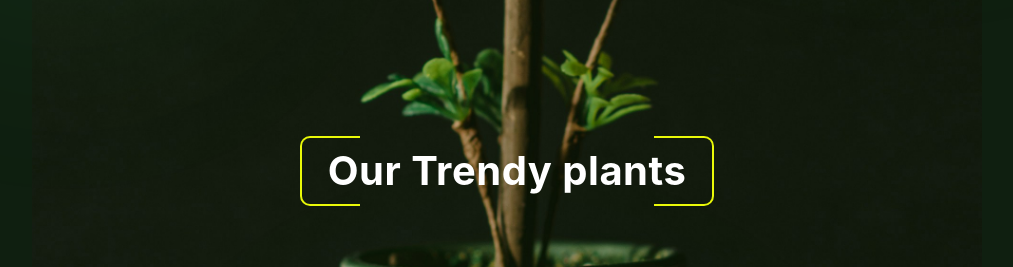
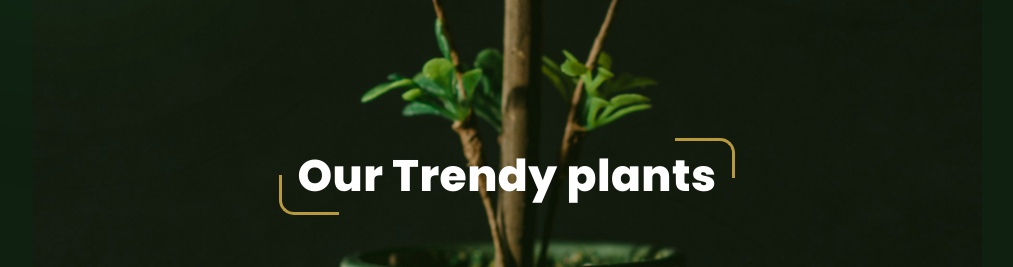
Before and after one commit to ankitgithub12/SoftDef-Frontend-Developer-Assignment, a React (Vite) app in the folder client/: page / in a window 1280 px wide. Shown: the part 760-1027 px from the top of the page, without its empty margins (133-1146 px from the left). Built offline with nearby package versions, Linux system fonts and the light colour scheme.

Commit message:
feat: implement modern section heading styles with gold corner brackets

```diff
--- a/client/src/components/CustomerReview.jsx
+++ b/client/src/components/CustomerReview.jsx
@@ -1,5 +1,6 @@
 import React from 'react';
 import { Star } from 'lucide-react';
+import SectionTitle from './SectionTitle';
 import avatar1 from '../assets/avatar-1.png';
 import avatar2 from '../assets/avatar-2.png';
 import avatar3 from '../assets/avatar-3.png';
@@ -36,13 +37,7 @@ const CustomerReview = () => {
       <div className="max-w-7xl mx-auto px-6 sm:px-8 lg:px-12 relative z-10">
 
         {/* Section Heading */}
-        <div className="flex items-center justify-center mb-16">
-          <div className="customer-review-heading-container">
-            <h2 className="customer-review-heading">
-              Customer Review
-            </h2>
-          </div>
-        </div>
+        <SectionTitle title="Customer Review" className="mb-16" />
 
         {/* 3 Review Cards in a Row */}
         <div className="grid grid-cols-1 md:grid-cols-3 gap-6 lg:gap-8 mt-12 font-sans">
--- a/client/src/components/SectionTitle.jsx
+++ b/client/src/components/SectionTitle.jsx
@@ -3,12 +3,8 @@ import React from 'react';
 const SectionTitle = ({ title, className = '' }) => {
   return (
     <div className={`flex items-center justify-center ${className}`}>
-      <h2 className="relative px-7 py-2.5 text-3xl sm:text-[40px] font-bold text-white tracking-[0.5px] leading-tight text-center select-none font-sans inline-block">
-        {/* Left Bracket */}
-        <span className="absolute left-0 top-0 bottom-0 w-[60px] border-l-2 border-t-2 border-b-2 border-[#e9f908] rounded-l-[10px]"></span>
+      <h2 className="modern-section-heading">
         {title}
-        {/* Right Bracket */}
-        <span className="absolute right-0 top-0 bottom-0 w-[60px] border-r-2 border-t-2 border-b-2 border-[#e9f908] rounded-r-[10px]"></span>
       </h2>
     </div>
   );
--- a/client/src/index.css
+++ b/client/src/index.css
@@ -209,76 +209,108 @@ body {
   border-color: rgba(255, 255, 255, 0.12);
 }
 
-/* ===== Customer Review Section & Heading Styles ===== */
+/* ===== Customer Review Section Background ===== */
 .customer-review-section {
   background: linear-gradient(135deg, #0F1B14 0%, #16231A 100%) !important;
 }
 
-.customer-review-heading-container {
-  display: inline-flex;
-  align-items: center;
-  justify-content: center;
+/* ===== Modern Section Heading Styles ===== */
+.modern-section-heading {
   position: relative;
-  padding: 15px 30px;
-}
-
-.customer-review-heading {
-  position: relative;
-  font-family: var(--font-poppins), sans-serif;
-  font-weight: 800;
+  font-family: 'Poppins', 'Inter', 'Manrope', sans-serif;
+  font-weight: 800; /* Bold 700-800 weight */
   color: #FFFFFF;
-  font-size: 2.25rem; /* ~36px mobile */
+  font-size: 1.875rem; /* ~30px for mobile */
   text-align: center;
   letter-spacing: 0.5px;
   line-height: 1.2;
   user-select: none;
   display: inline-block;
+
+  /* Space for lines and spacing:
+     Left/Right padding defines the distance from outer edge of container to start of text.
+     On mobile: padding-left/right: 32px.
+     With left/right absolute positioning of pseudoclasses at 16px,
+     the gap between vertical lines and text is exactly 32 - 16 = 16px! (Within 12-18px requirement).
+  */
+  padding: 10px 32px;
 }
 
 @media (min-width: 768px) {
-  .customer-review-heading {
-    font-size: 2.75rem; /* ~44px desktop */
+  .modern-section-heading {
+    font-size: 2.75rem; /* ~44px desktop (around 42-48px) */
+    padding: 14px 42px; /* On desktop: padding-left/right: 42px */
   }
 }
 
-/* Corner decorations */
-.customer-review-heading::before,
-.customer-review-heading::after {
+/* Base styles for the gold corner decorations using ::before and ::after */
+.modern-section-heading::before,
+.modern-section-heading::after {
   content: "";
   position: absolute;
-  width: 45px;
-  height: 35px;
+  width: 44px;
+  height: 32px;
   box-sizing: border-box;
-  transition: width 0.35s cubic-bezier(0.25, 0.8, 0.25, 1),
-              height 0.35s cubic-bezier(0.25, 0.8, 0.25, 1);
   pointer-events: none;
+  border-width: 0;
+  border-color: #B89A3D; /* Metallic gold (#B89A3D) */
+  border-style: solid;
+  transition: width 0.3s cubic-bezier(0.25, 0.8, 0.25, 1),
+              height 0.3s cubic-bezier(0.25, 0.8, 0.25, 1),
+              transform 0.3s cubic-bezier(0.25, 0.8, 0.25, 1);
 }
 
-/* Left Decoration: Vertical line left, curves to horizontal bottom */
-.customer-review-heading::before {
-  left: -18px;
-  bottom: -12px;
-  border-left: 3px solid #B89A3D;
-  border-bottom: 3px solid #B89A3D;
-  border-bottom-left-radius: 14px;
+@media (min-width: 768px) {
+  .modern-section-heading::before,
+  .modern-section-heading::after {
+    width: 60px;
+    height: 40px;
+  }
+}
+
+/* Left Decoration: Vertical line, curves to horizontal bottom */
+.modern-section-heading::before {
+  left: 16px; /* Spacing on mobile = 32px - 16px = 16px */
+  bottom: 0px;
+  border-left-width: 3px;
+  border-bottom-width: 3px;
+  border-bottom-left-radius: 14px; /* 12-16px */
+}
+
+@media (min-width: 768px) {
+  .modern-section-heading::before {
+    left: 24px; /* Spacing on desktop = 42px - 24px = 18px! (Within 12-18px) */
+    bottom: 2px;
+    border-bottom-left-radius: 15px;
+  }
 }
 
 /* Right Decoration: Horizontal top, curves to vertical right */
-.customer-review-heading::after {
-  right: -18px;
-  top: -12px;
-  border-right: 3px solid #B89A3D;
-  border-top: 3px solid #B89A3D;
-  border-top-right-radius: 14px;
+.modern-section-heading::after {
+  right: 16px; /* Spacing on mobile = 32px - 16px = 16px */
+  top: 0px;
+  border-right-width: 3px;
+  border-top-width: 3px;
+  border-top-right-radius: 14px; /* 12-16px */
 }
 
-/* Hover Animation: Extend gold lines */
-.customer-review-heading-container:hover .customer-review-heading::before {
-  width: 65px;
-  height: 50px;
+@media (min-width: 768px) {
+  .modern-section-heading::after {
+    right: 24px; /* Spacing on desktop = 42px - 24px = 18px! (Within 12-18px) */
+    top: 2px;
+    border-top-right-radius: 15px;
+  }
 }
 
-.customer-review-heading-container:hover .customer-review-heading::after {
-  width: 65px;
-  height: 50px;
+/* Smooth hover animation where gold lines slightly extend and shift for a 3D effect */
+.modern-section-heading:hover::before {
+  width: 75px;
+  height: 48px;
+  transform: translate(-4px, 2px);
 }
+
+.modern-section-heading:hover::after {
+  width: 75px;
+  height: 48px;
+  transform: translate(4px, -2px);
+}
```
